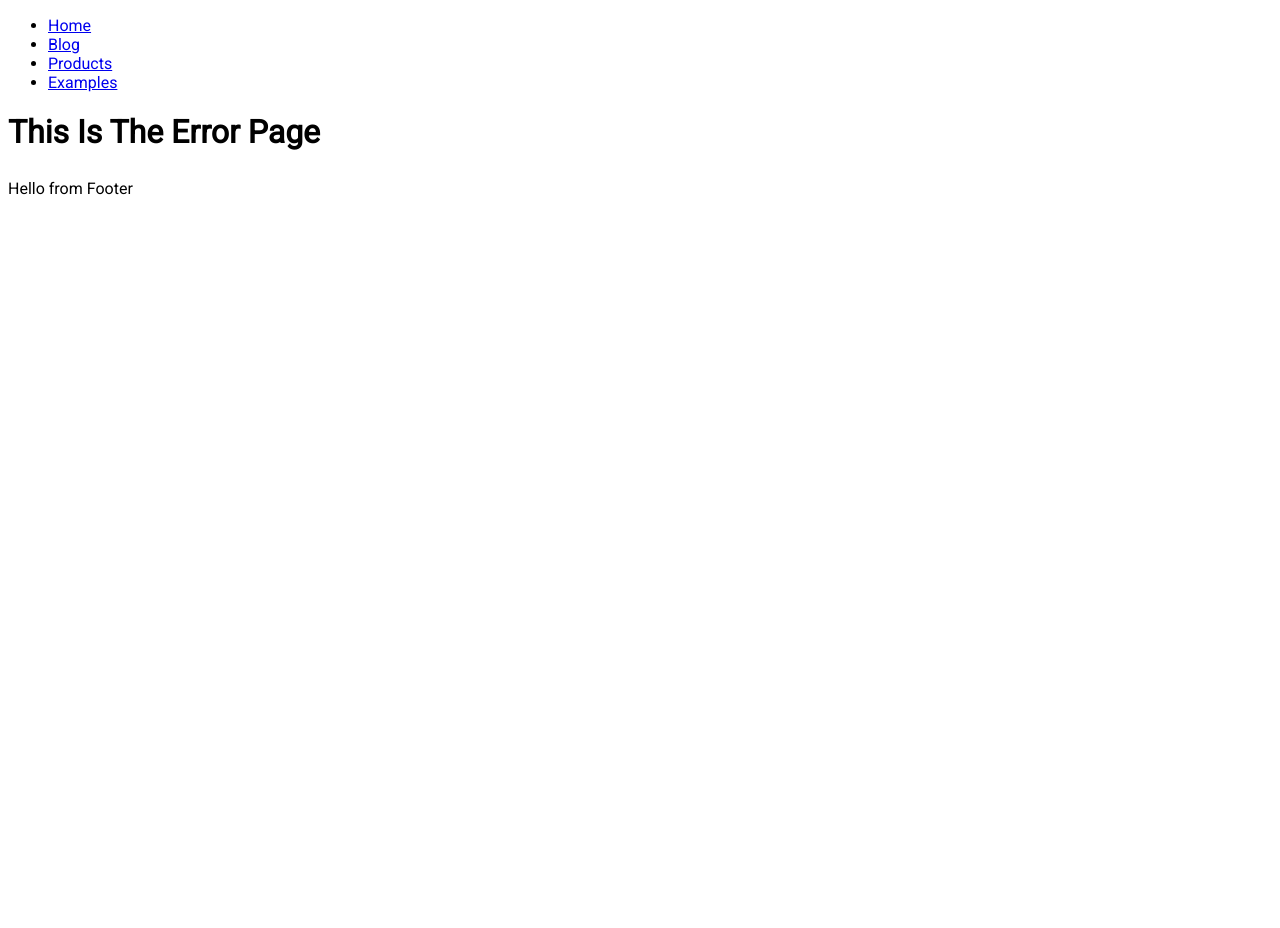
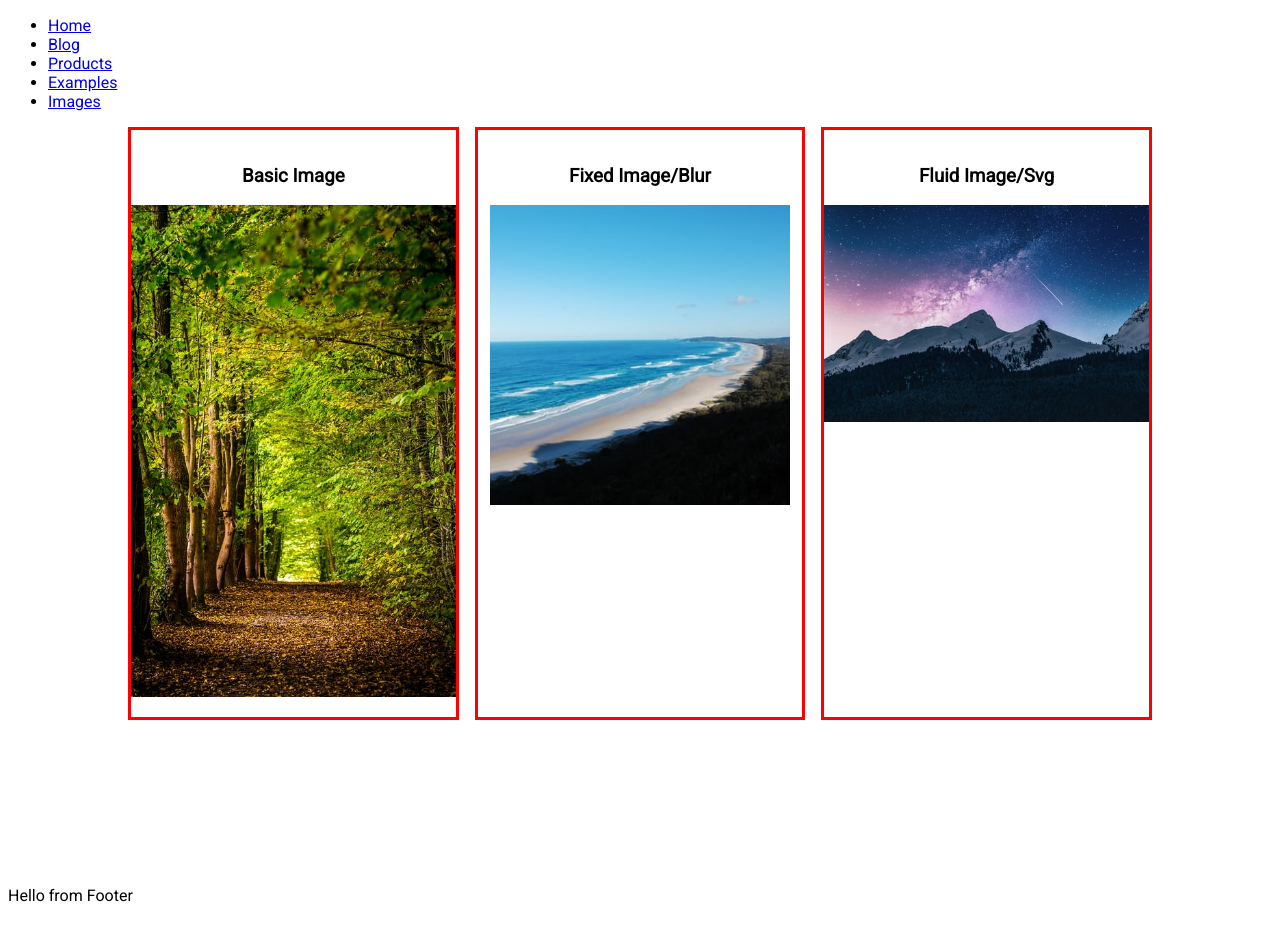
Before and after one commit to XiaozhouCui/gatsby-tutorial, a Gatsby site: page /images in a window 1280 px wide. Before the commit this address had no page. Before the commit the page ends 800 px from the top, so only its background shows below. Built offline with nearby package versions, Linux system fonts and the light colour scheme; Gatsby itself is replaced by a stand-in of ours.

Commit message:
Added fixed image and fluid image with various effects

```diff
--- a/src/components/Navbar.jsx
+++ b/src/components/Navbar.jsx
@@ -17,6 +17,9 @@ const Navbar = () => {
         <li>
           <Link to="/examples">Examples</Link>
         </li>
+        <li>
+          <Link to="/images">Images</Link>
+        </li>
       </ul>
     </nav>
   )
--- a/src/components/layout.css
+++ b/src/components/layout.css
@@ -11,3 +11,23 @@ h1 {
 p {
   line-height: 2;
 }
+
+.images {
+  text-align: center;
+  text-transform: capitalize;
+  width: 80vw;
+  margin: 0 auto 10rem;
+}
+
+.single-image {
+  border: 3px solid red;
+  padding: 1rem 0;
+}
+
+@media screen and (min-width: 992px) {
+  .images {
+    display: grid;
+    grid-template-columns: 1fr 1fr 1fr;
+    column-gap: 1rem;
+  }
+}
--- /dev/null
+++ b/src/examples/Images.jsx
@@ -0,0 +1,49 @@
+import React from "react"
+import { graphql, useStaticQuery } from "gatsby"
+import img from "../images/image-1.jpg"
+import Image from "gatsby-image"
+
+// gql query
+const getImages = graphql`
+  {
+    fixed: file(relativePath: { eq: "image-3.jpg" }) {
+      childImageSharp {
+        # use the arguments to add special effects to the image: crop and gray scale
+        fixed(width: 300, height: 300, grayscale: true) {
+          ...GatsbyImageSharpFixed
+        }
+      }
+    }
+    fluid: file(relativePath: { eq: "image-2.jpg" }) {
+      childImageSharp {
+        fluid {
+          ...GatsbyImageSharpFluid_withWebp_tracedSVG
+        }
+      }
+    }
+  }
+`
+
+const Images = () => {
+  const data = useStaticQuery(getImages)
+  console.log(data) // { fixed: { childImageSharp: { fixed: { src: ...} } }, fluid: { childImageSharp: { fluid: { src: ...} } } }
+  return (
+    <section className="images">
+      <article className="single-image">
+        <h3>basic image</h3>
+        <img src={img} width="100%" />
+      </article>
+      <article className="single-image">
+        <h3>fixed image/blur</h3>
+        <Image fixed={data.fixed.childImageSharp.fixed} />
+      </article>
+      <article className="single-image">
+        <h3>fluid image/svg</h3>
+        {/* responsive image, image width depends on the parent width */}
+        <Image fluid={data.fluid.childImageSharp.fluid} />
+      </article>
+    </section>
+  )
+}
+
+export default Images
--- /dev/null
+++ b/src/pages/images.jsx
@@ -0,0 +1,13 @@
+import React from 'react'
+import Layout from "../components/Layout"
+import Images from '../examples/Images'
+
+const images = () => {
+  return (
+    <Layout>
+      <Images />
+    </Layout>
+  )
+}
+
+export default images
```
